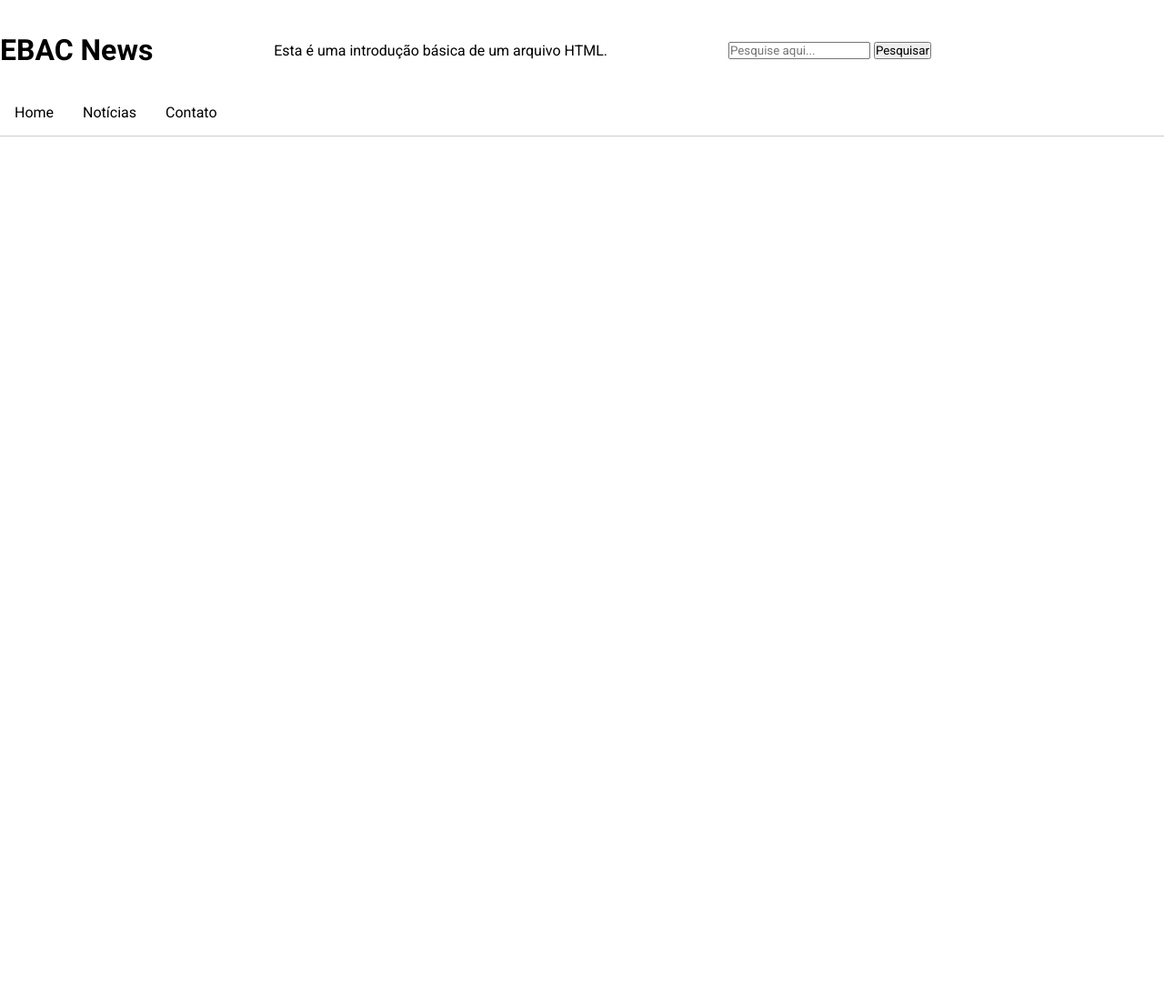
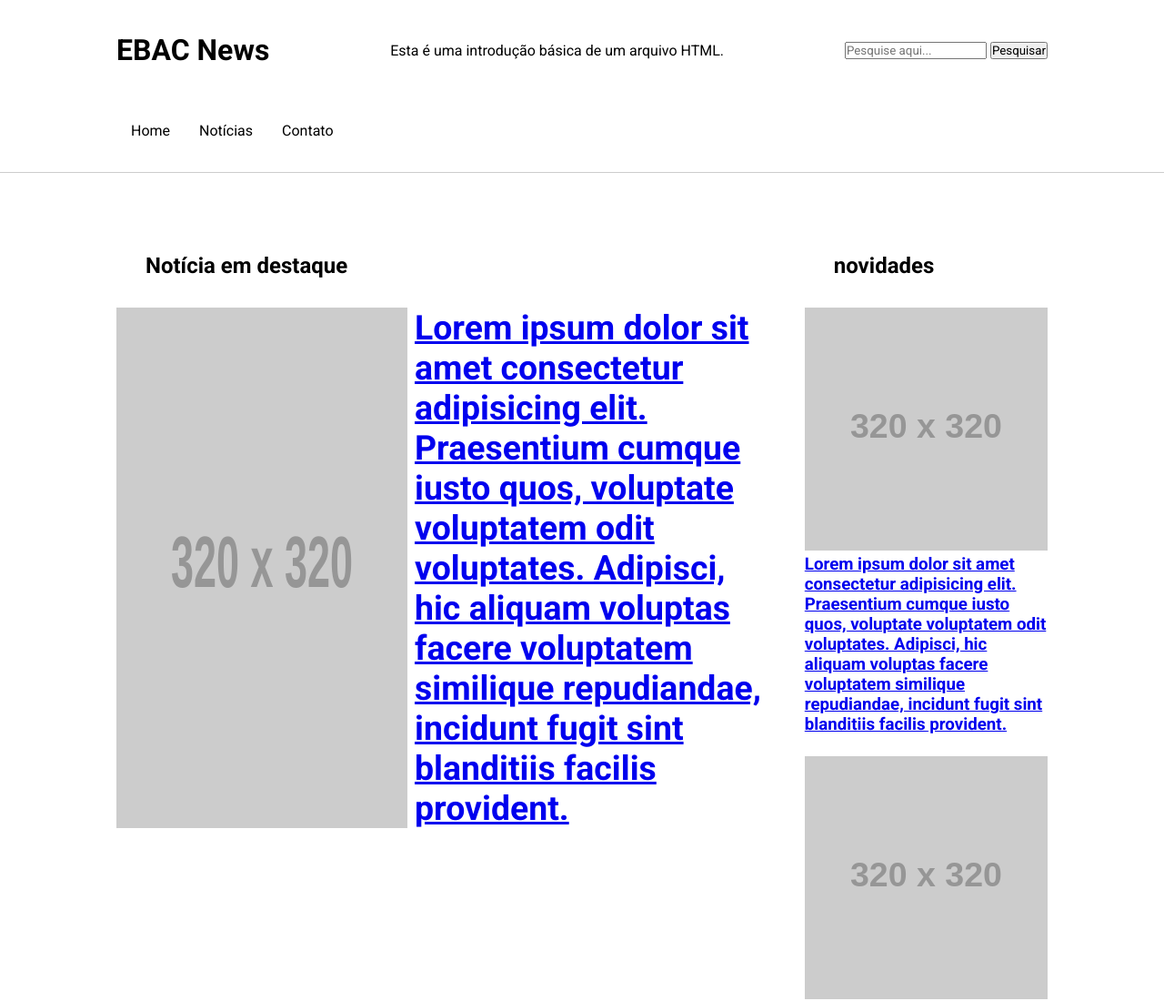
Before and after one commit to SouMarcel/curso_ebac_frontend, a plain HTML site: page index.html in a window 1280 px wide. Shown: the top 1100 px of the page at 91% size. Before the commit the page ends 800 px from the top, so only its background shows below. Drawn offline with Linux system fonts and the light colour scheme; placeholder pictures from the web are drawn by us.

Commit message:
adiciona estrutura de conteúdo e estilo ao portal de notícias

```diff
--- a/index.html
+++ b/index.html
@@ -19,7 +19,7 @@
                 <button type="submit">Pesquisar</button>
             </form>
         </div>
-        <nav>
+        <nav class="container">
             <ul class="menu">
                 <li>
                     Home
@@ -48,5 +48,49 @@
             <div class="clearfix"></div>
         </nav>
     </header>
+    <div class="container conteudo">
+        <main>
+            <section class="destaque">
+                <h2>Notícia em destaque</h2>
+                <article class="noticia">
+                    <a href="#">
+                        <img src="https://placehold.co/320" alt="Imagem de destaque">
+                        <h3>
+                            Lorem ipsum dolor sit amet consectetur adipisicing elit. Praesentium cumque iusto quos, voluptate voluptatem odit voluptates. Adipisci, hic aliquam voluptas facere voluptatem similique repudiandae, incidunt fugit sint blanditiis facilis provident.
+                        </h3>
+                    </a>
+                </article>
+            </section>
+        </main>
+        <aside>
+            <section class="novidades">
+                <h2>novidades</h2>
+                <article class="noticia">
+                    <a href="#">
+                        <img src="https://placehold.co/320" alt="Imagem de destaque">
+                        <h3>
+                            Lorem ipsum dolor sit amet consectetur adipisicing elit. Praesentium cumque iusto quos, voluptate voluptatem odit voluptates. Adipisci, hic aliquam voluptas facere voluptatem similique repudiandae, incidunt fugit sint blanditiis facilis provident.
+                        </h3>
+                    </a>
+                </article>
+                <article class="noticia">
+                    <a href="#">
+                        <img src="https://placehold.co/320" alt="Imagem de destaque">
+                        <h3>
+                            Lorem ipsum dolor sit amet consectetur adipisicing elit. Praesentium cumque iusto quos, voluptate voluptatem odit voluptates. Adipisci, hic aliquam voluptas facere voluptatem similique repudiandae, incidunt fugit sint blanditiis facilis provident.
+                        </h3>
+                    </a>
+                </article>
+                <article class="noticia">
+                    <a href="#">
+                        <img src="https://placehold.co/320" alt="Imagem de destaque">
+                        <h3>
+                            Lorem ipsum dolor sit amet consectetur adipisicing elit. Praesentium cumque iusto quos, voluptate voluptatem odit voluptates. Adipisci, hic aliquam voluptas facere voluptatem similique repudiandae, incidunt fugit sint blanditiis facilis provident.
+                        </h3>
+                    </a>
+                </article>
+            </section>
+        </aside>
+    </div>
 </body>
 </html>
--- a/main.css
+++ b/main.css
@@ -8,7 +8,7 @@
 .container {
     max-width: 1024px;
     width: 100%;
-    margin: 0;
+    margin: 0 auto
 }
 
 header .container {
@@ -21,6 +21,7 @@ header .container {
 header {
     padding: 16px 0 0;
     border-bottom: 1px solid #ccc;
+    margin-bottom: 56px;
 }
 
 .menu > li {
@@ -56,3 +57,33 @@ header {
     display: block;
     padding: 8px;
 }
+
+.conteudo {
+    display: grid;
+    grid-template-columns: 70% 30%;
+}
+
+.noticia img {
+    max-width: 100%;
+}
+
+.destaque .noticia a{
+    display: flex;
+    font-size: 2em;
+}
+
+.destaque .noticia img {
+    margin-right: 8px;
+}
+
+section h2 {
+    margin: 32px;
+}
+
+aside {
+    padding-left: 40px;
+}
+
+aside .noticia {
+    margin-bottom: 24px;
+}
```
